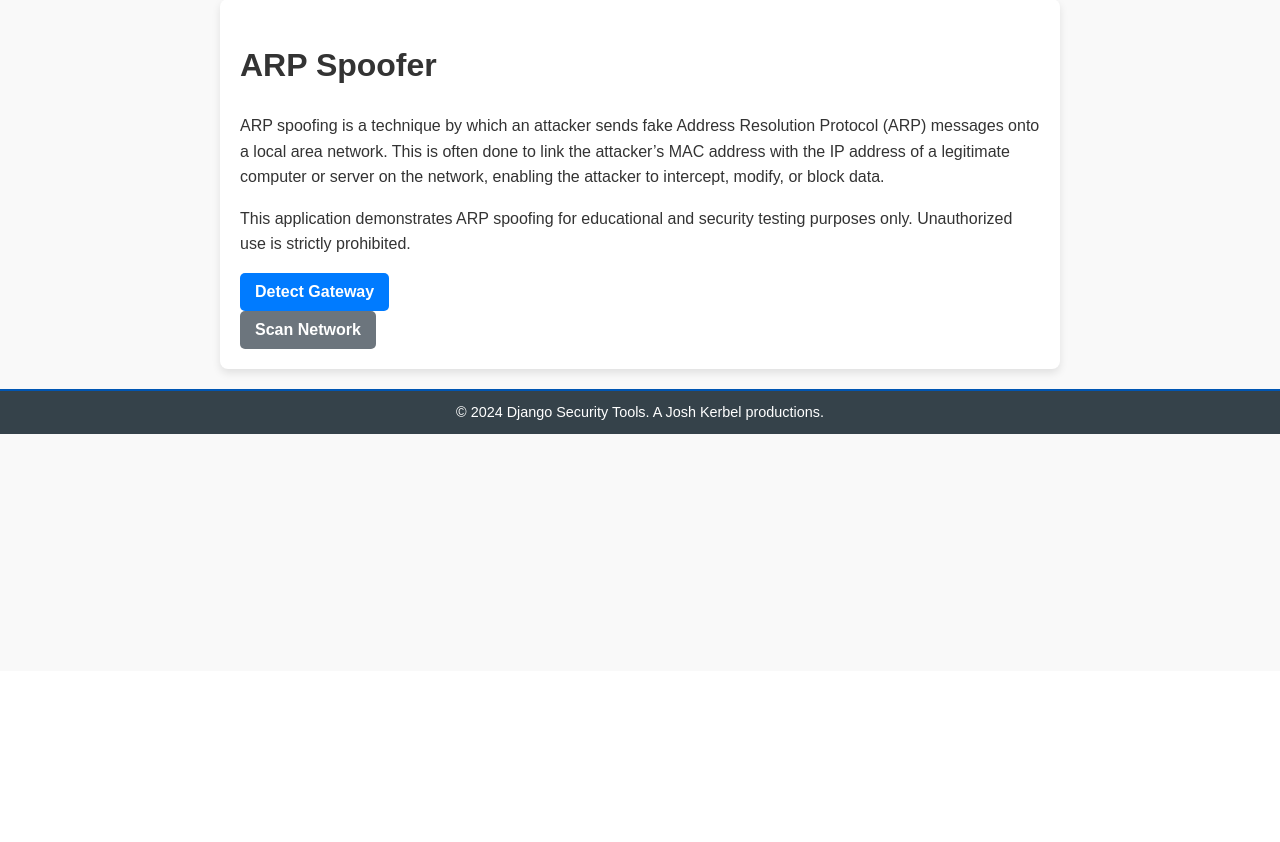
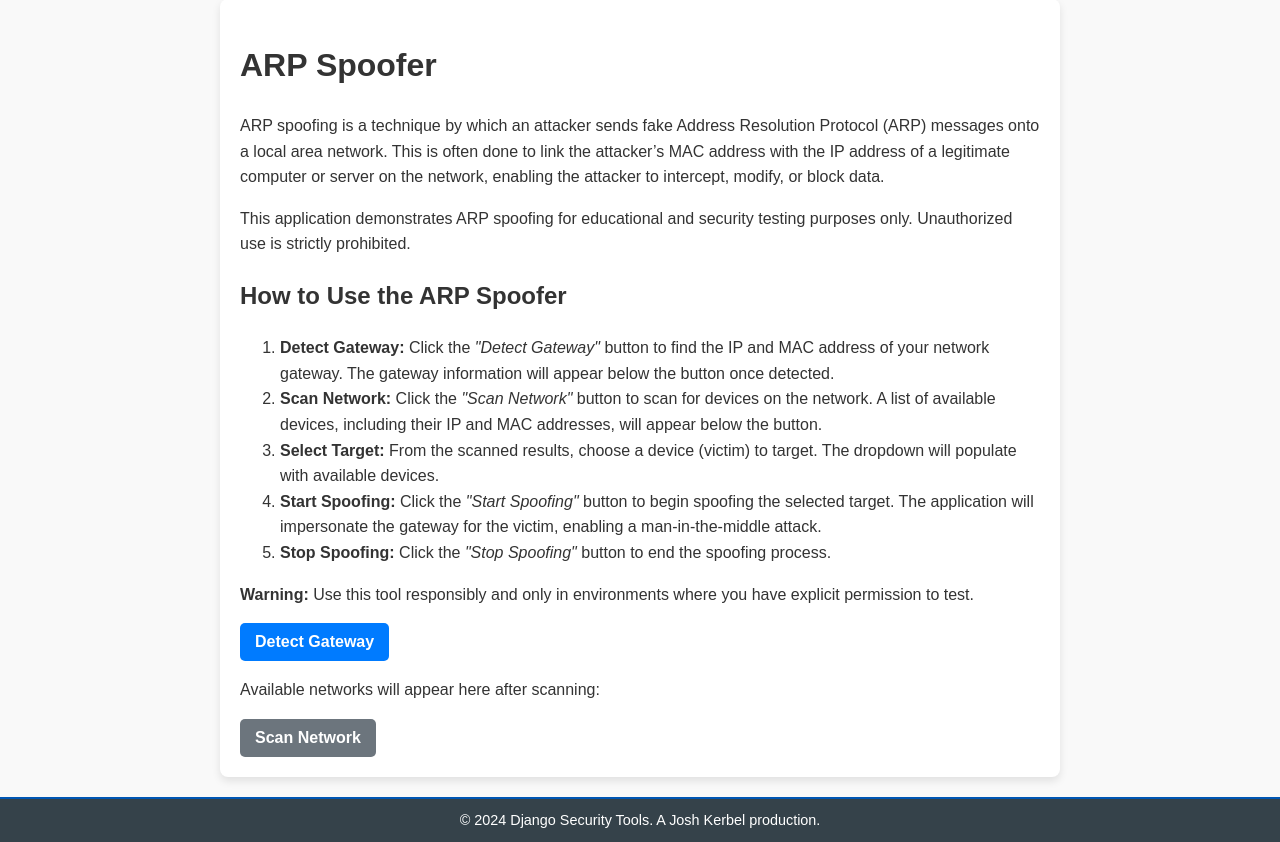
Before and after one commit to razorboy73/django-security-tools, a Django app: page /arp_spoofer/ in a window 1280 px wide. Shown: the part 129-971 px from the top of the page. Before the commit the page ends 563 px from the top, so only its background shows below. Run offline with Django 4.2, Linux system fonts and the light colour scheme.

Commit message:
added instructions to arp

```diff
--- a/django_security_tools/arp_spoofer/templates/arp_spoofer/index.html
+++ b/django_security_tools/arp_spoofer/templates/arp_spoofer/index.html
@@ -14,6 +14,32 @@
         This application demonstrates ARP spoofing for educational and security testing purposes only.
         Unauthorized use is strictly prohibited.
     </p>
+
+    <!-- Step-by-step Instructions -->
+    <div class="instructions mt-4">
+        <h2>How to Use the ARP Spoofer</h2>
+        <ol>
+            <li>
+                <strong>Detect Gateway:</strong> Click the <em>"Detect Gateway"</em> button to find the IP and MAC address of your network gateway.
+                The gateway information will appear below the button once detected.
+            </li>
+            <li>
+                <strong>Scan Network:</strong> Click the <em>"Scan Network"</em> button to scan for devices on the network. A list of available devices,
+                including their IP and MAC addresses, will appear below the button.
+            </li>
+            <li>
+                <strong>Select Target:</strong> From the scanned results, choose a device (victim) to target. The dropdown will populate with available devices.
+            </li>
+            <li>
+                <strong>Start Spoofing:</strong> Click the <em>"Start Spoofing"</em> button to begin spoofing the selected target. The application will impersonate
+                the gateway for the victim, enabling a man-in-the-middle attack.
+            </li>
+            <li>
+                <strong>Stop Spoofing:</strong> Click the <em>"Stop Spoofing"</em> button to end the spoofing process.
+            </li>
+        </ol>
+        <p class="text-danger"><strong>Warning:</strong> Use this tool responsibly and only in environments where you have explicit permission to test.</p>
+    </div>
 
     <!-- Messages Section -->
     {% if messages %}
@@ -39,10 +65,13 @@
     {% endif %}
 
     <!-- Scan Network -->
-    <form method="post">
-        {% csrf_token %}
-        <button type="submit" name="scan_network" class="btn btn-secondary">Scan Network</button>
-    </form>
+    <div class="mt-4">
+        <p class="text-info">Available networks will appear here after scanning:</p>
+        <form method="post">
+            {% csrf_token %}
+            <button type="submit" name="scan_network" class="btn btn-secondary">Scan Network</button>
+        </form>
+    </div>
 
     {% if scan_results %}
         <div class="mt-3">
--- a/django_security_tools/templates/base.html
+++ b/django_security_tools/templates/base.html
@@ -18,7 +18,7 @@
         {% endblock %}
     </main>
     <footer>
-        <p>&copy; 2024 Django Security Tools. A Josh Kerbel productions.</p>
+        <p>&copy; 2024 Django Security Tools. A Josh Kerbel production.</p>
     </footer>
 </body>
 </html>
```
